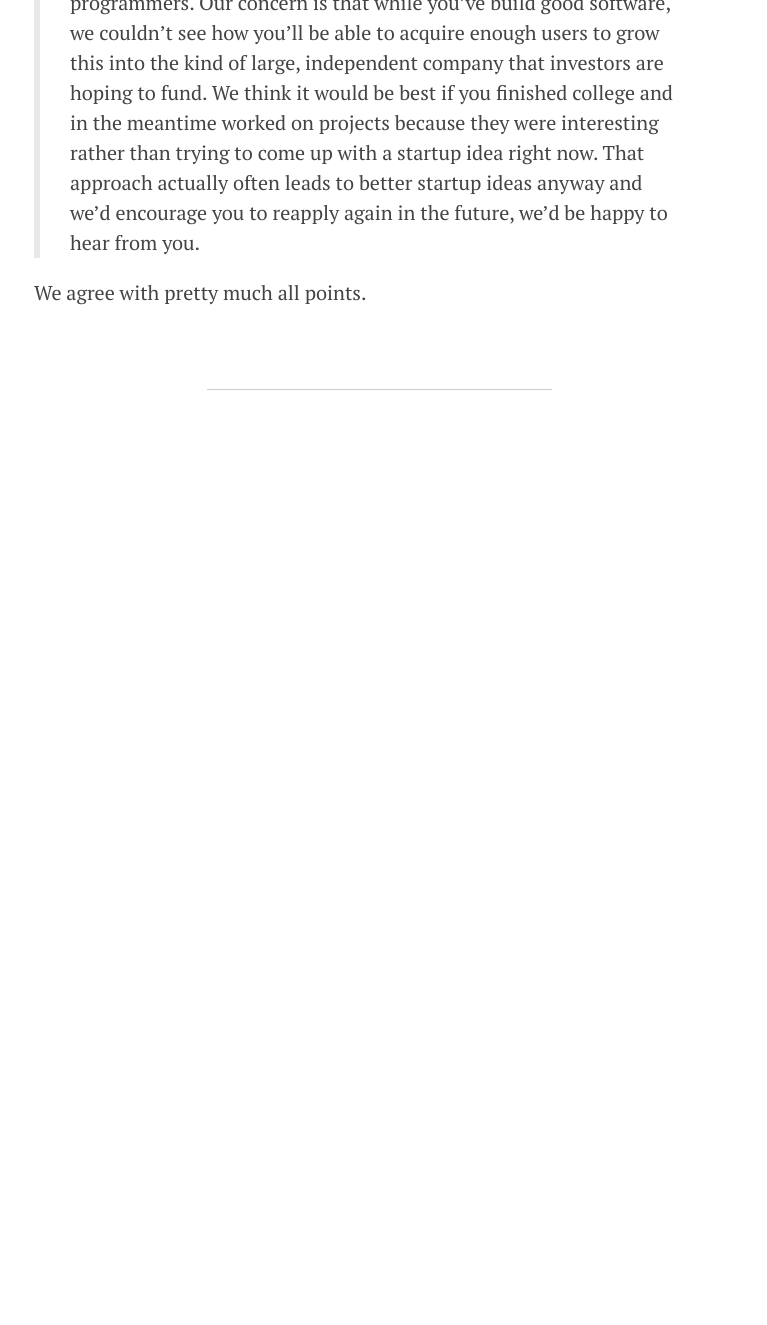
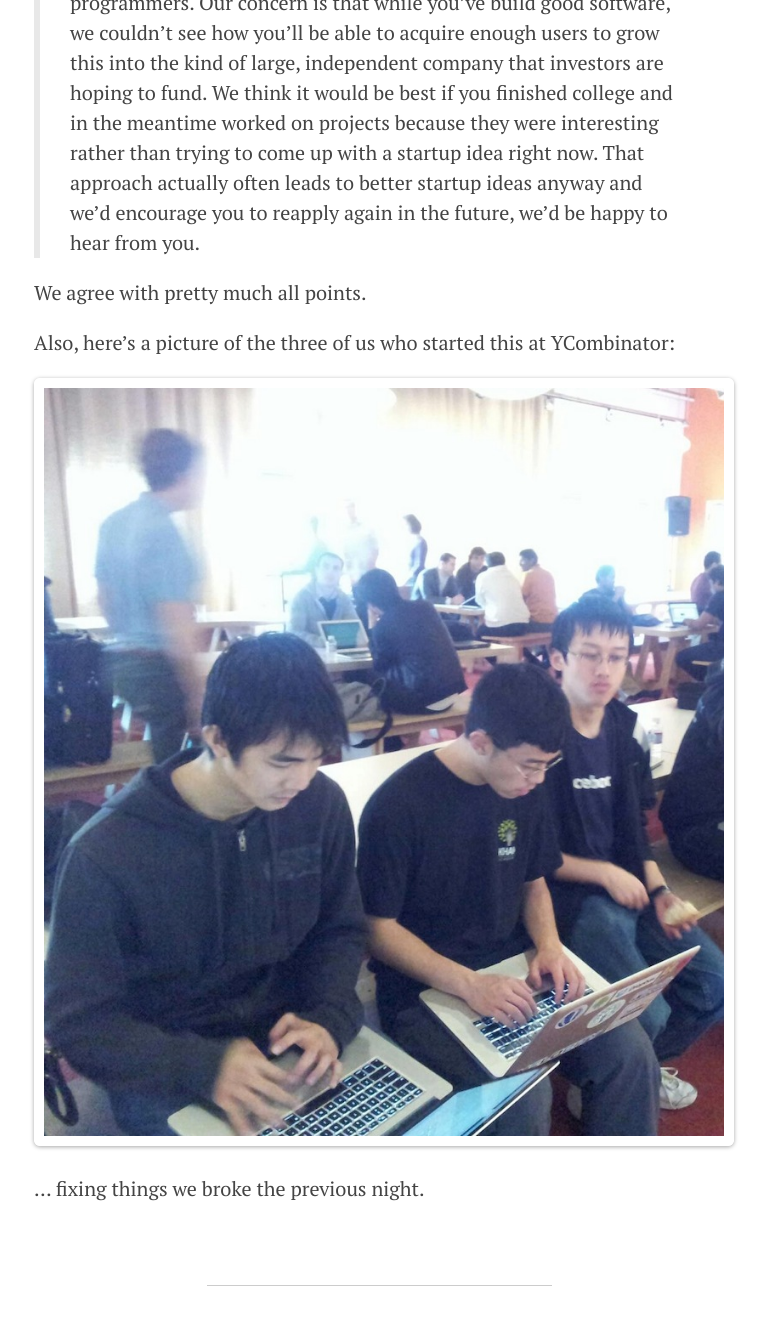
Before and after one commit to divad12/blog, a Jekyll site: the page built from open-sourcing-uw-flow-draft.md, in a window 1280 px wide and 1400 px high, scrolled down 7559 px. Shown: the top 1325 px of the window, without its empty margins (106-873 px from the left). Built offline with Jekyll 4.4.1, drawn with Linux system fonts in a browser that asks for light colours; nearby versions of some CDN libraries; Markdown is read by kramdown in place of the engine named in the settings; comment, search, counter and statistics services are not loaded; before the commit the page ends 8189 px from its top, so only the background shows below that.

Commit message:
Add YC picture

```diff
--- a/open-sourcing-uw-flow-draft.md
+++ b/open-sourcing-uw-flow-draft.md
@@ -155,6 +155,14 @@ Thanks to everyone who gave us a shot. Thank you for rating courses, writing rev
 
  We agree with pretty much all points.
 
+ Also, here's a picture of the three of us who started this at YCombinator:
+
+<img src="/images/david-mack-sandy-yc.jpg" width="680" alt="David, Mack, and Sandy at YCombinator" />
+
+... fixing things we broke the previous night.
+
+
+
  [Mack]: https://github.com/mduan
  [Sandy]: https://github.com/jswu
  [Jamie]: http://jamie-wong.com
```
Also changed, not shown: images/david-mack-sandy-yc.jpg (added).
